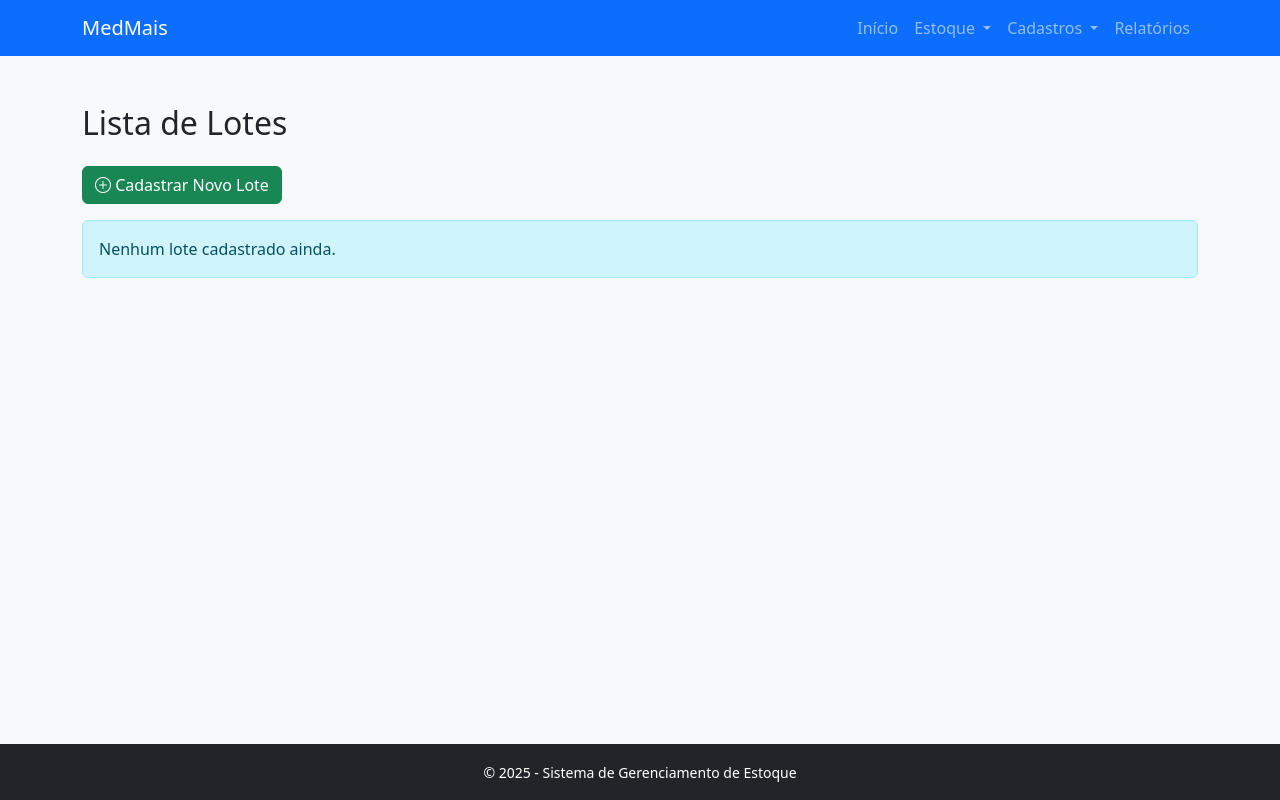
After one commit to rafgam10/MedMais---Gerencimento-de-Estoque-para-Remedio-, a Flask app: template templates/lote.html in a window 1280 px wide. The commit adds this page. Run offline with Flask 3, Linux system fonts and the light colour scheme; the template is opened without the code that fills it, so the values that code supplies are empty.

Commit message:
Subido tudo do FrontEnd.

```diff
--- a/templates/base.html
+++ b/templates/base.html
@@ -25,12 +25,29 @@
                     <li class="nav-item">
                         <a class="nav-link" href="/">Início</a>
                     </li>
-                    <li class="nav-item">
-                        <a class="nav-link" href="/medicamentos">Medicamentos</a>
+
+                    <li class="nav-item dropdown">
+                        <a class="nav-link dropdown-toggle" href="#" role="button" data-bs-toggle="dropdown" aria-expanded="false">
+                            Estoque
+                        </a>
+                        <ul class="dropdown-menu">
+                            <li><a class="dropdown-item" href="/medicamentos">Medicamentos</a></li>
+                            <li><a class="dropdown-item" href="/fornecedor">Fornecedores</a></li>
+                            <li><a class="dropdown-item" href="/lote">Lotes</a></li>
+                        </ul>
                     </li>
-                    <li class="nav-item">
-                        <a class="nav-link" href="/cadastro">Cadastro</a>
+
+                    <li class="nav-item dropdown">
+                        <a class="nav-link dropdown-toggle" href="#" role="button" data-bs-toggle="dropdown" aria-expanded="false">
+                            Cadastros
+                        </a>
+                        <ul class="dropdown-menu">
+                            <li><a class="dropdown-item" href="/cadastroMedicamento">Medicamento</a></li>
+                            <li><a class="dropdown-item" href="/cadastroFornecedor">Fornecedor</a></li>
+                            <li><a class="dropdown-item" href="/cadastroLote">Lote</a></li>
+                        </ul>
                     </li>
+
                     <li class="nav-item">
                         <a class="nav-link" href="/relatorios">Relatórios</a>
                     </li>
@@ -55,5 +72,75 @@
 
     <!-- Scripts do Bootstrap -->
     <script src="https://cdn.jsdelivr.net/npm/bootstrap@5.3.6/dist/js/bootstrap.bundle.min.js" crossorigin="anonymous"></script>
+
+    <!-- Código JS-->
+
+    <script>
+        function editarMedicamento(id, nomeAtual) {
+            const novoNome = prompt("Editar nome do medicamento:", nomeAtual);
+            if (novoNome && novoNome !== nomeAtual) {
+                fetch(`/editar/medicamento/${id}`, {
+                    method: "POST",
+                    headers: {
+                        "Content-Type": "application/json"
+                    },
+                    body: JSON.stringify({ novo_nome: novoNome })
+                })
+                .then(response => {
+                    if (response.ok) {
+                        alert("Medicamento atualizado com sucesso!");
+                        location.reload();
+                    } else {
+                        alert("Erro ao atualizar medicamento.");
+                    }
+                });
+            }
+        }
+
+        function editarFornecedor(id, nomeAtual) {
+            const novoNome = prompt("Editar nome do fornecedor:", nomeAtual);
+            if (novoNome && novoNome !== nomeAtual) {
+                fetch(`/editar/fornecedor/${id}`, {
+                    method: "POST",
+                    headers: {
+                        "Content-Type": "application/json"
+                    },
+                    body: JSON.stringify({ novo_nome: novoNome })
+                })
+                .then(response => {
+                    if (response.ok) {
+                        alert("Fornecedor atualizado com sucesso!");
+                        location.reload();
+                    } else {
+                        alert("Erro ao atualizar fornecedor.");
+                    }
+                });
+            }
+        }
+
+        function editarLote(id, quantidadeAtual) {
+            const novaQuantidade = prompt("Editar quantidade do lote:", quantidadeAtual);
+            if (novaQuantidade && novaQuantidade !== quantidadeAtual) {
+                fetch(`/editar/lote/${id}`, {
+                    method: "POST",
+                    headers: {
+                        "Content-Type": "application/json"
+                    },
+                    body: JSON.stringify({ nova_quantidade: novaQuantidade })
+                })
+                .then(response => {
+                    if (response.ok) {
+                        alert("Lote atualizado com sucesso!");
+                        location.reload();
+                    } else {
+                        alert("Erro ao atualizar lote.");
+                    }
+                });
+            }
+        }
+
+        </script>
+
+
 </body>
 </html>
--- a/templates/cadastro.html
+++ b/templates/cadastroMedicamento.html
@@ -11,7 +11,7 @@
                     <h4 class="mb-0">Cadastro de Medicamentos</h4>
                 </div>
                 <div class="card-body">
-                    <form method="POST" action="/cadastrar">
+                    <form method="POST" action="/cadastrarMedicamento">
                         <div class="mb-3">
                             <label for="nome" class="form-label">Nome do Medicamento:</label>
                             <input type="text" class="form-control" id="nome" name="nome_medicamento" required>
--- /dev/null
+++ b/templates/lote.html
@@ -0,0 +1,45 @@
+{% extends "base.html" %}
+
+{% block title %}Lista de Lotes{% endblock %}
+
+{% block content %}
+<h2 class="mb-4">Lista de Lotes</h2>
+
+<a href="/cadastroLote" class="btn btn-success mb-3">
+    <i class="bi bi-plus-circle"></i> Cadastrar Novo Lote
+</a>
+
+{% if lote %}
+<table class="table table-bordered table-hover align-middle">
+    <thead class="table-primary">
+        <tr>
+            <th>ID</th>
+            <th>DATA DE ENTRADA DO LOTE</th>
+            <th>QUANTIDADE</th>
+            <th>DATA DE VALIDADE</th>
+        </tr>
+    </thead>
+    <tbody>
+        {% for lot in lote %}
+        <tr>
+            <td>{{ lot.id_lote_pk }}</td>
+            <td>{{ lot.data_entrada_lote }}</td>
+            <td>{{ lot.quantidade }}</td>
+            <td>{{ lot.data_validade }}</td>
+            <td>
+                <button onclick="editarLote({{ lot.id_lote_pk }}, '{{ lote.quantidade }}')" class="btn btn-sm btn-warning">
+                    <i class="bi bi-pencil-square"></i> Editar
+                </button>
+                <a href="/deletar/lote/{{ lot.id_lote_pk }}" class="btn btn-sm btn-danger" onclick="return confirm('Tem certeza que deseja excluir este lote?');">
+                    <i class="bi bi-trash"></i> Excluir
+                </a>
+            </td>
+        </tr>
+        {% endfor %}
+    </tbody>
+</table>
+{% else %}
+    <div class="alert alert-info">Nenhum lote cadastrado ainda.</div>
+{% endif %}
+
+{% endblock %}
```
Also changed, not shown: templates/cadastroFornecedor.html (added, +39 -0 lines), templates/cadastroLote.html (added, +39 -0 lines), templates/fornecedor.html (added, +45 -0 lines), templates/medicamentos.html (+4 -4 lines).
